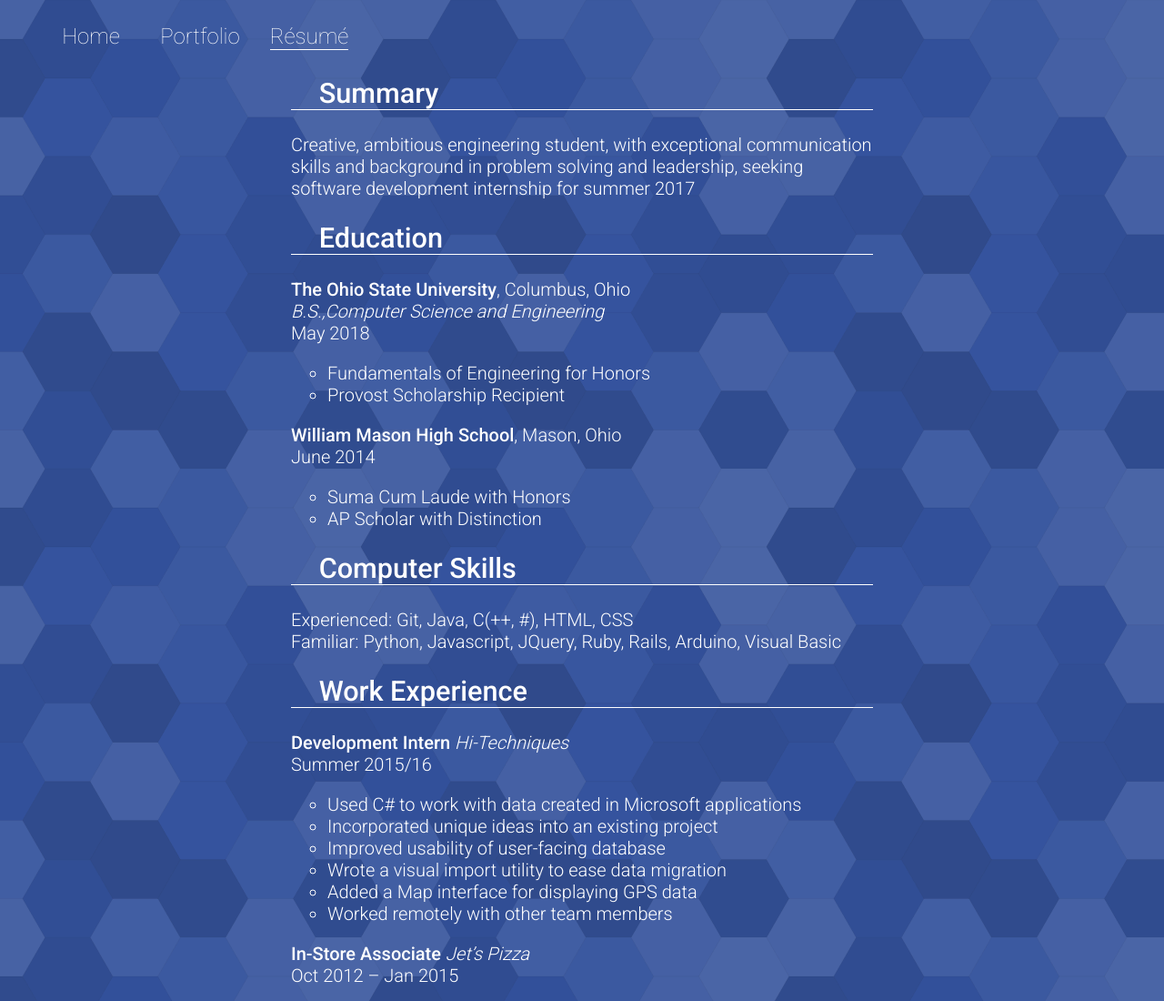
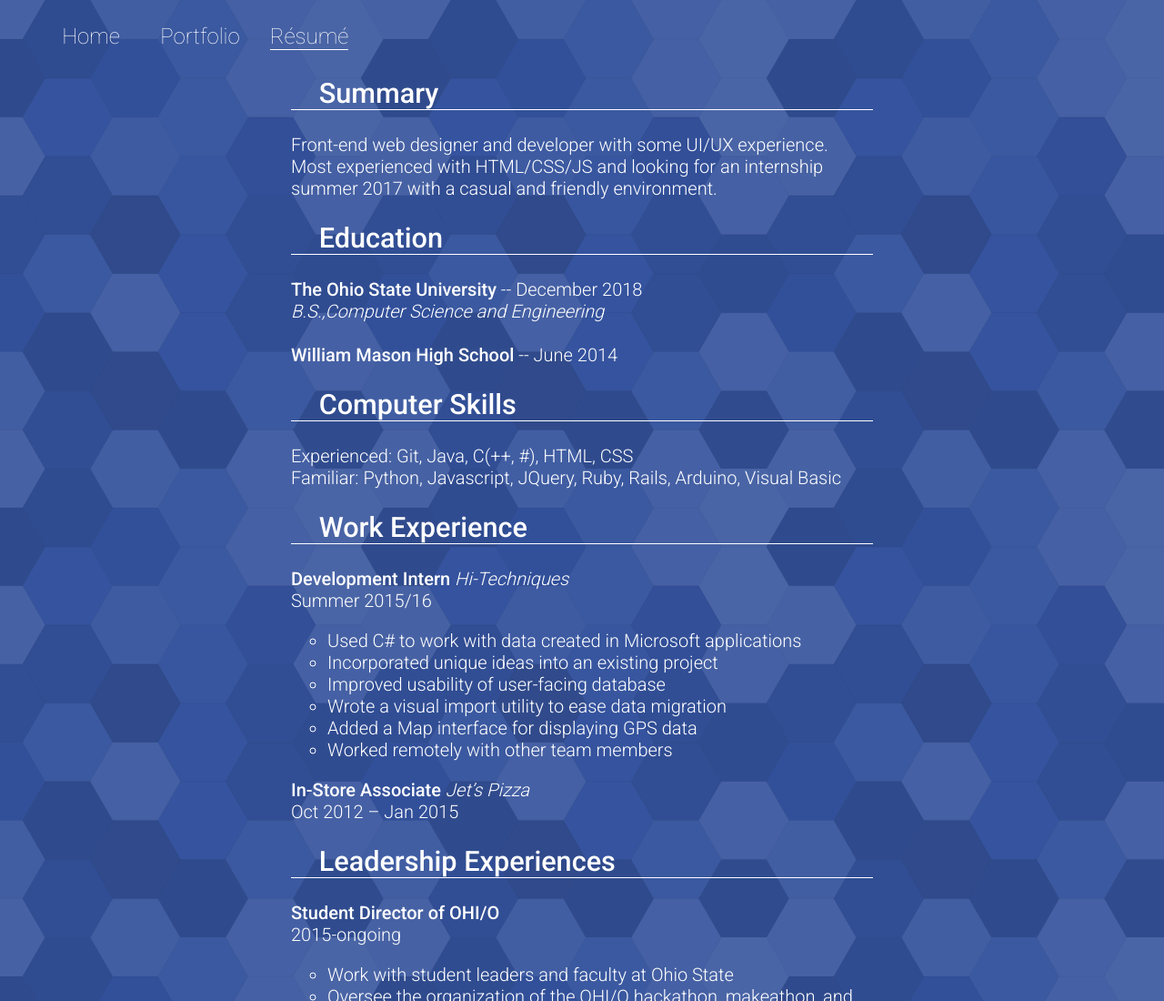
Before and after one commit to jmkuehn/jmkuehn.github.io, a plain HTML site: page resume.html in a window 1280 px wide. Shown: the top 1100 px of the page at 91% size. Drawn offline with Linux system fonts and the light colour scheme.

Commit message:
Updated portfolio and resume

```diff
--- a/resume.html
+++ b/resume.html
@@ -30,24 +30,16 @@
 <div>
 <div>
 <h2 class="section-title">Summary</h2>
-Creative, ambitious engineering student, with exceptional communication skills and background in problem solving and leadership, seeking software development internship for summer 2017
+Front-end web designer and developer with some UI/UX experience. Most experienced with HTML/CSS/JS and looking for an internship summer 2017 with a casual and friendly environment.
 </div>
 
 <div>
 <h2 class="section-title">Education</h2>
-<strong>The Ohio State University</strong>, Columbus, Ohio</br>
+<strong>The Ohio State University</strong> -- December 2018
+</br>
 <em>B.S.,Computer Science and Engineering</em></br>
-May 2018
-<ul>
-<li>Fundamentals of Engineering for Honors</li>
-<li>Provost Scholarship Recipient</li>
-</ul>
-<strong>William Mason High School</strong>, Mason, Ohio</br>
-June 2014
-<ul>
-<li>Suma Cum Laude with Honors</li>
-<li>AP Scholar with Distinction</li>
-</ul>
+</br>
+<strong>William Mason High School</strong> -- June 2014</br>
 </div>
 
 <div>
```
Also changed, not shown: portfolio.html (+2 -0 lines).
